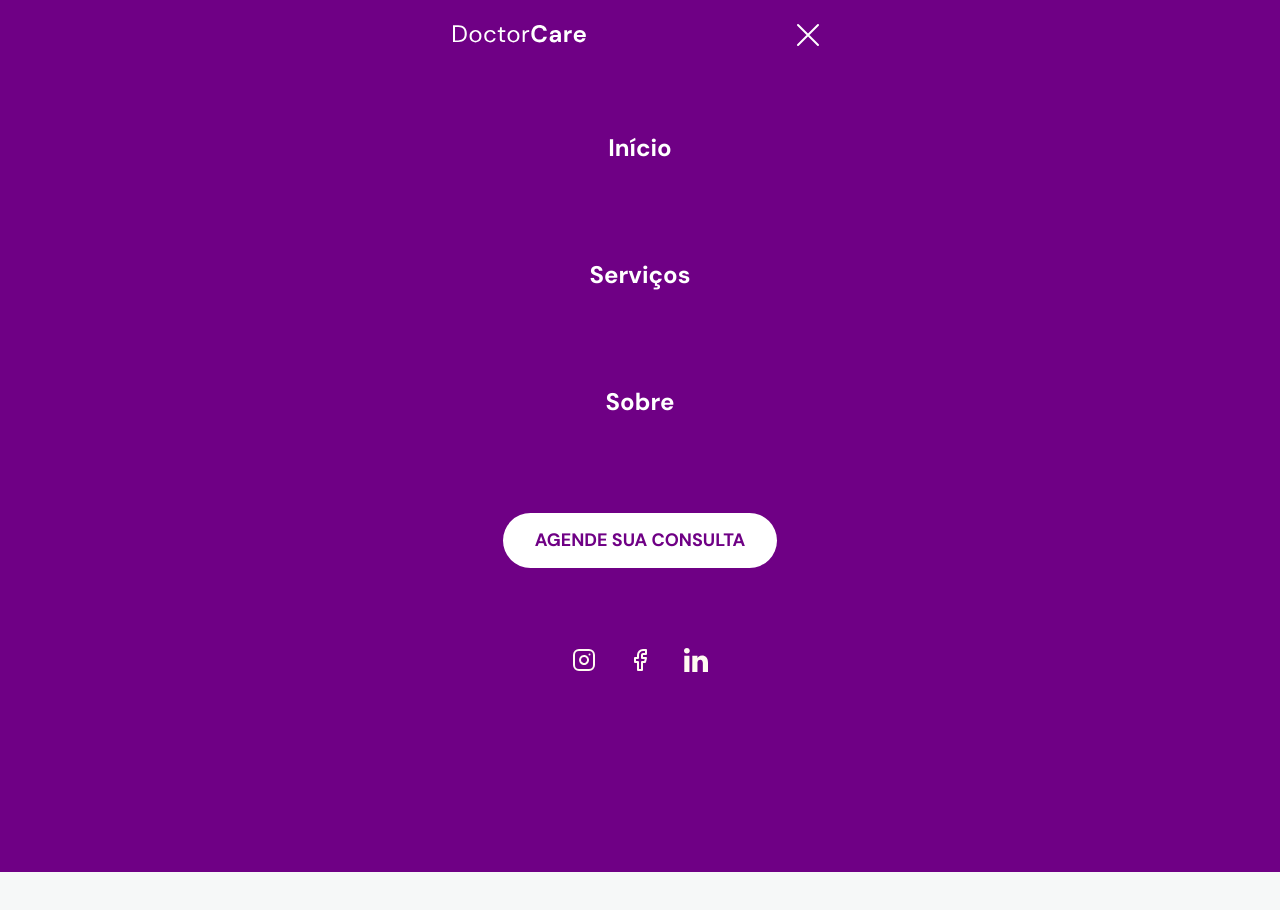
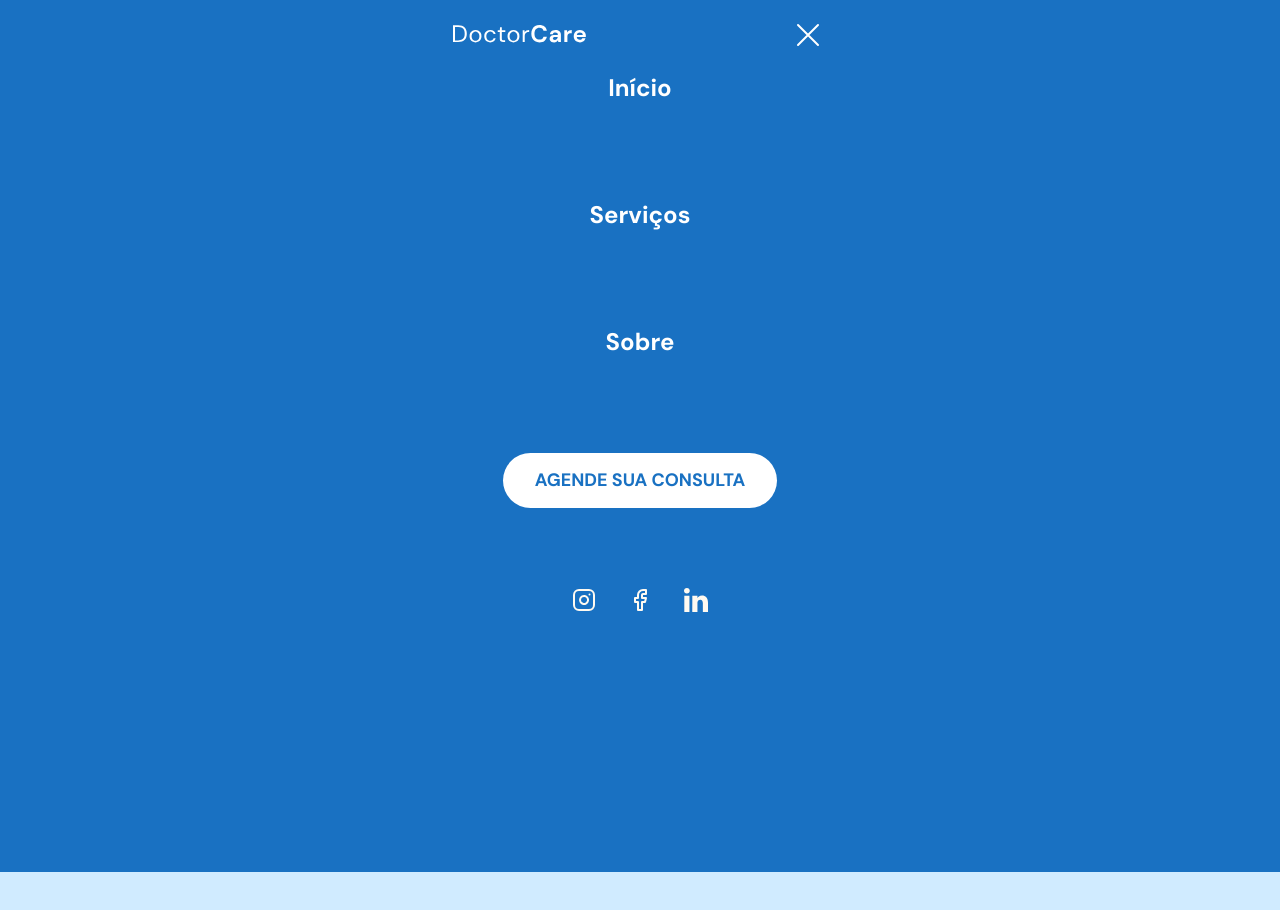
Before and after one commit to Leomendferre/NLW_RETURN_ORIGIN, a plain HTML site: page index.html in a window 1280 px wide. Both pictures are taken after a click on the button "Abrir menu". Shown: the top 910 px of the page. Drawn offline with nearby package versions, Linux system fonts and the light colour scheme.

Commit message:
Atualizando cores

```diff
--- a/index.html
+++ b/index.html
@@ -303,7 +303,7 @@
         </a>
 
         <p>
-          ©2022 DoctorCare. <br>
+          ©2024 Larissa Mendonça Ferreia. <br>
           Todos os direitos reservados.
         </p>
 
--- a/style.css
+++ b/style.css
@@ -5,8 +5,7 @@
   box-size: border-box;
 }
 :root{
-  --hue: 290;
-  --primary-color: hsl(var(--hue), 100%, 26%);
+  --primary-color: #1971C2;
   --headline: hsl(210, 11%, 15%);
   --paragraph: hsl(210, 9%, 31%);
 
@@ -15,7 +14,7 @@
   --brand-dark: hsl(var(--hue), 100%, 14%);
 
 
-  --bg-light: hsl(180, 14%, 97%);
+  --bg-light: #D0EBFF;
 
 
   font-size: 62.5%; /* 1rem = 10px */
@@ -103,7 +102,7 @@ section .content p {
   border:none;
   border-radius:4rem;
 
-  margin-bottom: 6rem;
+  margin: auto auto 6rem auto;
 
  padding: 1.6rem 3.2rem;
  width: fit-content;
@@ -222,6 +221,8 @@ body.menu-expanded .menu{
 
   width:100vw;
   height:100vh;
+  max-width: 100%;
+  max-height: 100%;
 
   padding-top: var(--nav-height);
 
@@ -233,8 +234,6 @@ body.menu-expanded .menu{
   display: flex;
   flex-direction: column;
   gap: 4.8rem;
-
-  margin-top: 6rem;
 
   font-weight: 700;
   font-size: 2.4rem;
```
